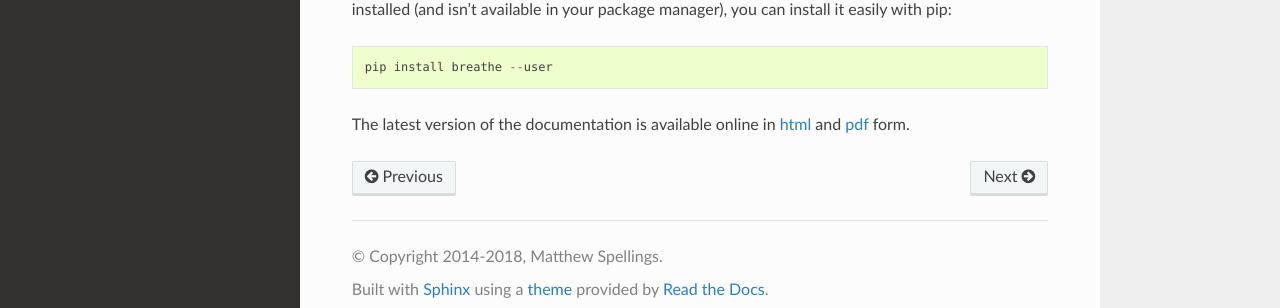
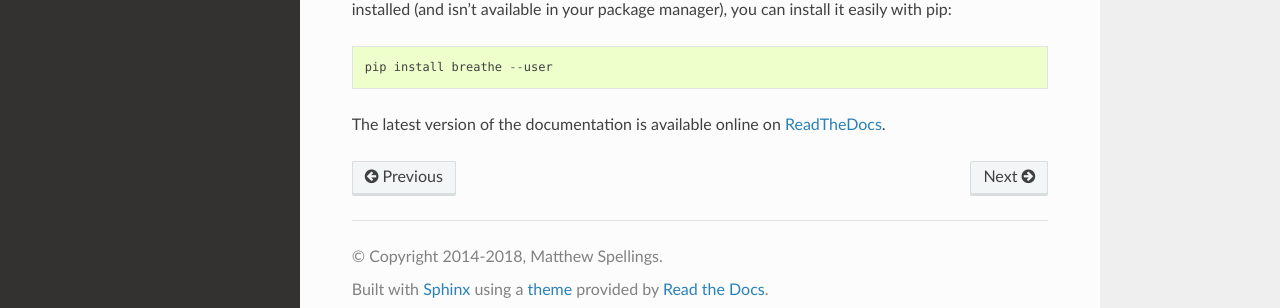
Before and after one commit to glotzerlab/libgetar, a Sphinx documentation site: the page built from doc/source/inst.rst, in a window 1280 px wide and 1233 px high. Shown: the part 907-1215 px from the top of the window. Built offline with Sphinx 7.4.7 and the Read the Docs theme 2.0.0, drawn with Linux system fonts in a browser that asks for light colours.

Commit message:
Update links to GitHub.

```diff
--- a/doc/source/inst.rst
+++ b/doc/source/inst.rst
@@ -48,6 +48,5 @@ package manager), you can install it easily with pip:
 
    pip install breathe --user
 
-The latest version of the documentation is available online in `html
-<http://libgetar.readthedocs.io/en/latest/>`_ and `pdf
-<https://bitbucket.org/glotzer/libgetar/downloads/>`_ form.
+The latest version of the documentation is available online on `ReadTheDocs
+<http://libgetar.readthedocs.io/en/latest/>`_.
--- a/setup.py
+++ b/setup.py
@@ -85,7 +85,7 @@ setup(name='gtar',
       packages=['gtar'],
       project_urls={
           'Documentation': 'http://libgetar.readthedocs.io/',
-          'Source': 'https://bitbucket.org/glotzer/libgetar'
+          'Source': 'https://github.com/glotzerlab/libgetar'
           },
       install_requires=['numpy'],
       url='http://libgetar.readthedocs.io/',
```
